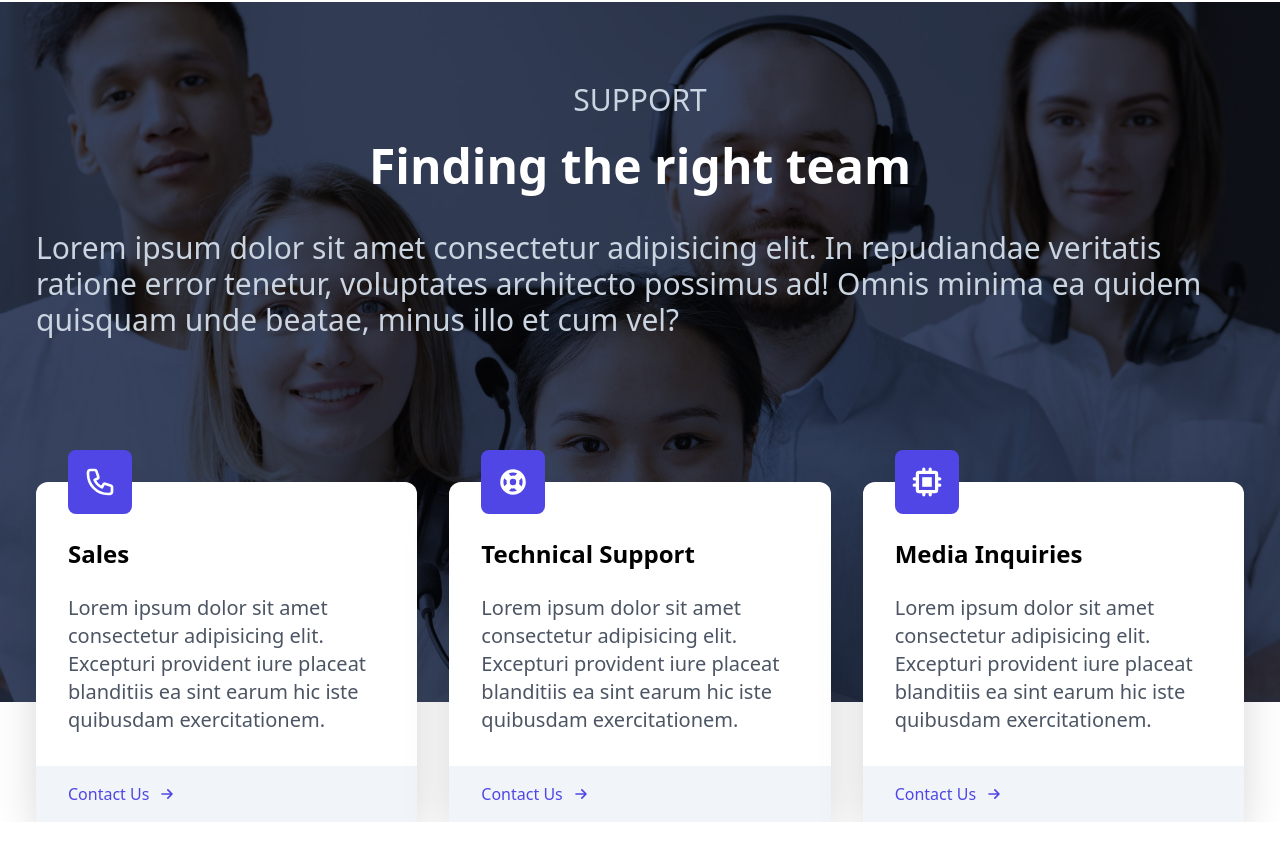
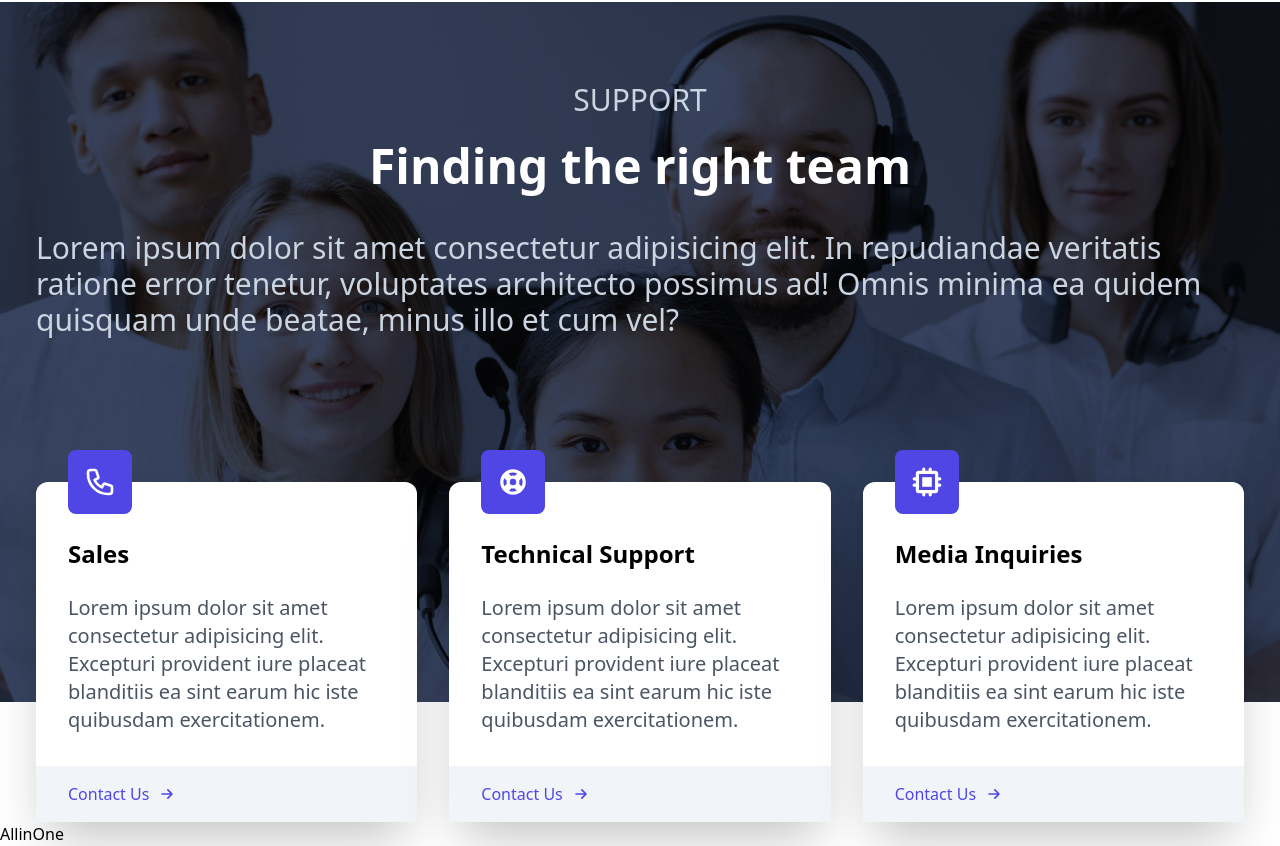
Before and after one commit to GUchechi/Content_Management_Frontend_App, a React (Create React App) app: page / in a window 1280 px wide. Shown: the part 1380-2226 px from the top of the page. Before the commit the page ends 2202 px from the top, so only its background shows below. Built offline with nearby package versions, Linux system fonts and the light colour scheme; the HTML template or start-up script is replaced by a standard one.

Commit message:
created AllinOne component

```diff
--- /dev/null
+++ b/src/AllinOne.jsx
@@ -0,0 +1,9 @@
+import React from 'react'
+
+const AllinOne = () => {
+  return (
+    <div>AllinOne</div>
+  )
+}
+
+export default AllinOne
--- a/src/App.js
+++ b/src/App.js
@@ -1,4 +1,5 @@
 import About from "./About";
+import AllinOne from "./AllinOne";
 import "./App.css";
 import Hero from "./Hero";
 import Navbar from "./Navbar";
@@ -11,6 +12,7 @@ function App() {
       <Hero />
       <About />
       <Support />
+      <AllinOne />
     </div>
   );
 }
```
